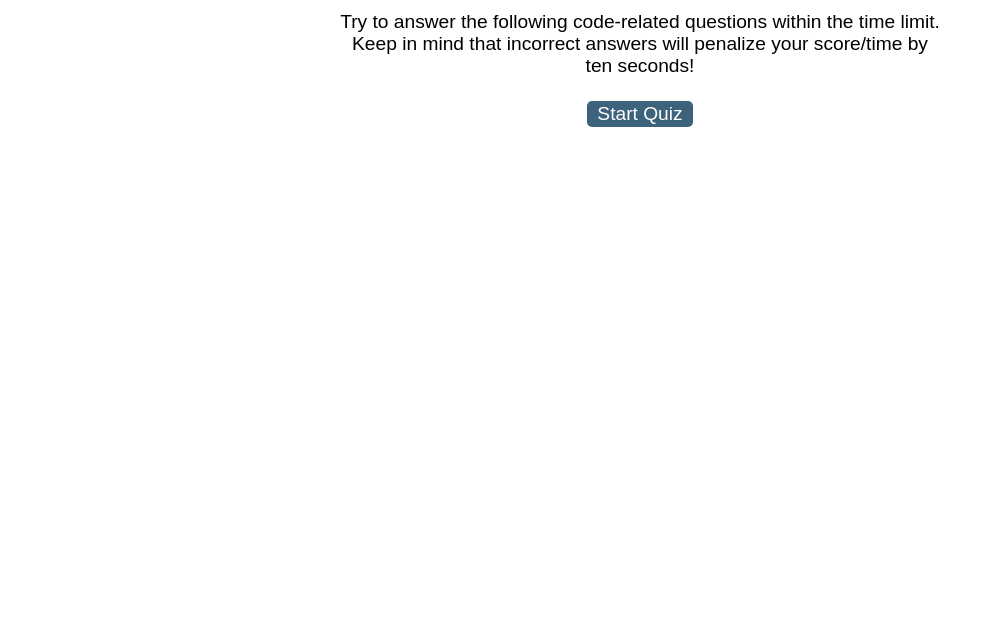
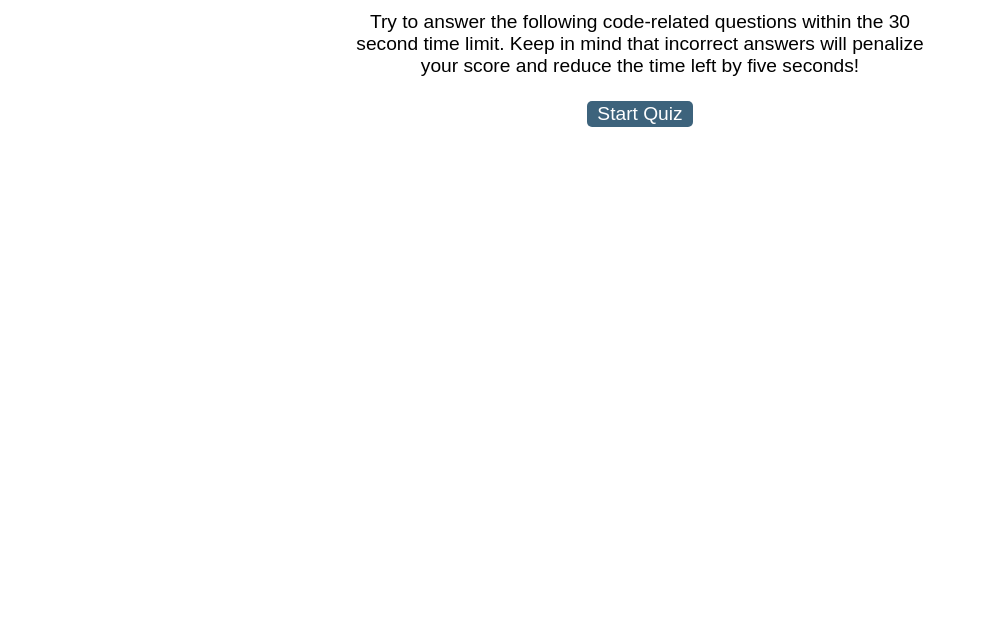
Before and after one commit to dalvat/bootcamp-module-6-coding-quiz, a plain HTML site: page index.html in a window 1280 px wide. Shown: the part 159-800 px from the top of the page, without its empty margins (0-992 px from the left). Drawn offline with Linux system fonts and the light colour scheme.

Commit message:
wording on start page updated to be correct for the application

```diff
--- a/index.html
+++ b/index.html
@@ -18,9 +18,9 @@
       <div id="start-screen" class="start">
         <h1>Coding Quiz Challenge</h1>
         <p>
-          Try to answer the following code-related questions within the time
+          Try to answer the following code-related questions within the 30 second time
           limit. Keep in mind that incorrect answers will penalize your
-          score/time by ten seconds!
+          score and reduce the time left by five seconds!
         </p>
         <button id="start">Start Quiz</button>
       </div>
```
